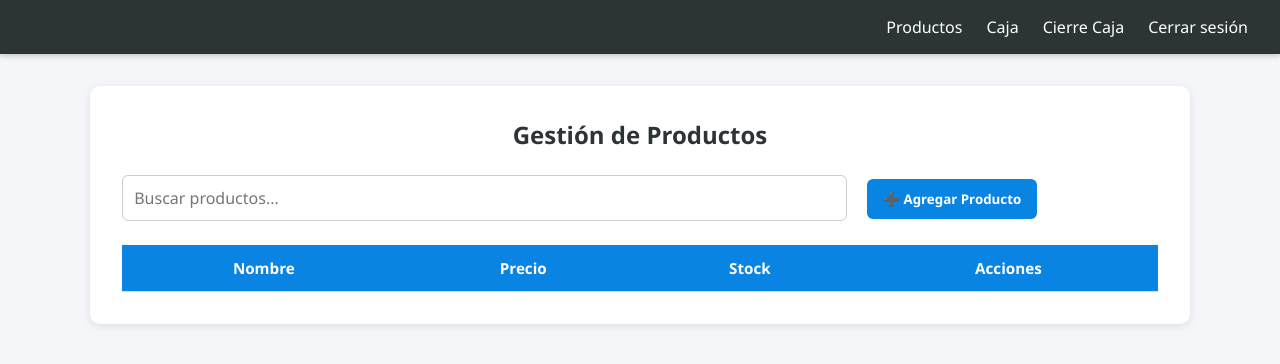
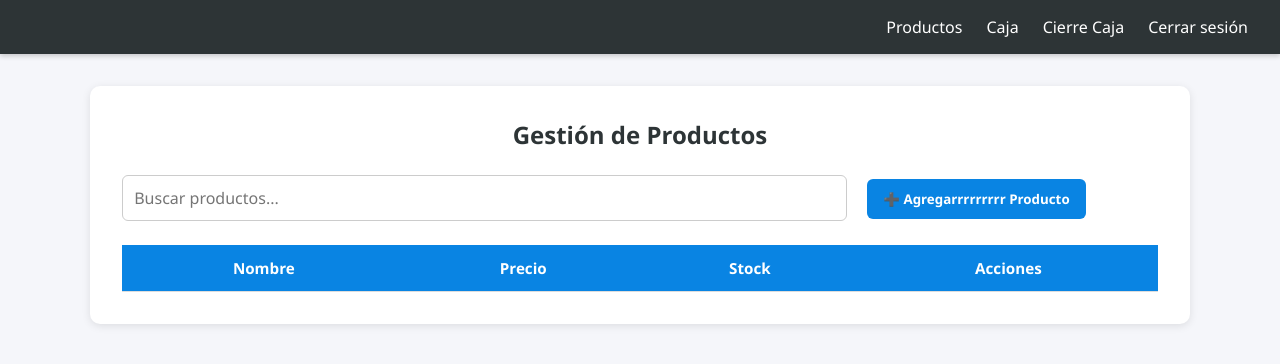
Before and after one commit to SorathDem/GRANBarBQD, a website with bundled scripts: page frontend/admin.html in a window 1280 px wide. Built offline with nearby package versions, Linux system fonts and the light colour scheme; no server answers; sample sign-in values are in the browser's storage.

Commit message:
segundo push

```diff
--- a/frontend/admin.html
+++ b/frontend/admin.html
@@ -24,7 +24,7 @@
     <h2>Gestión de Productos</h2>
     <input type="text" id="searchBox" placeholder="Buscar productos...">
 
-    <button id="addProductBtn">➕ Agregar Producto</button>
+    <button id="addProductBtn">➕ Agregarrrrrrrrr Producto</button>
 
     <table id="productosTable">
       <thead>
```
Also changed, not shown: frontend/cierre_caja.html (+1 -1 lines).
